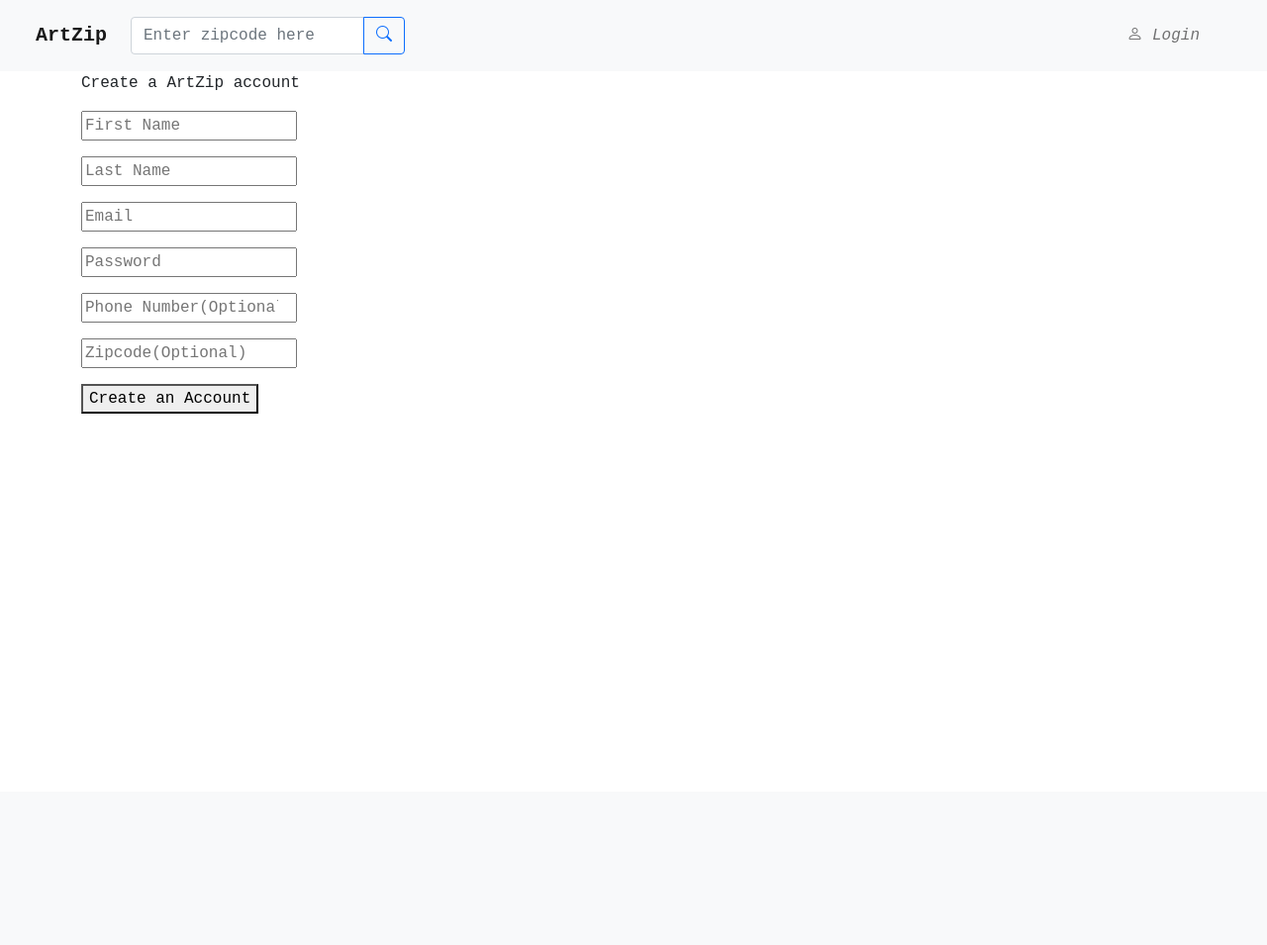
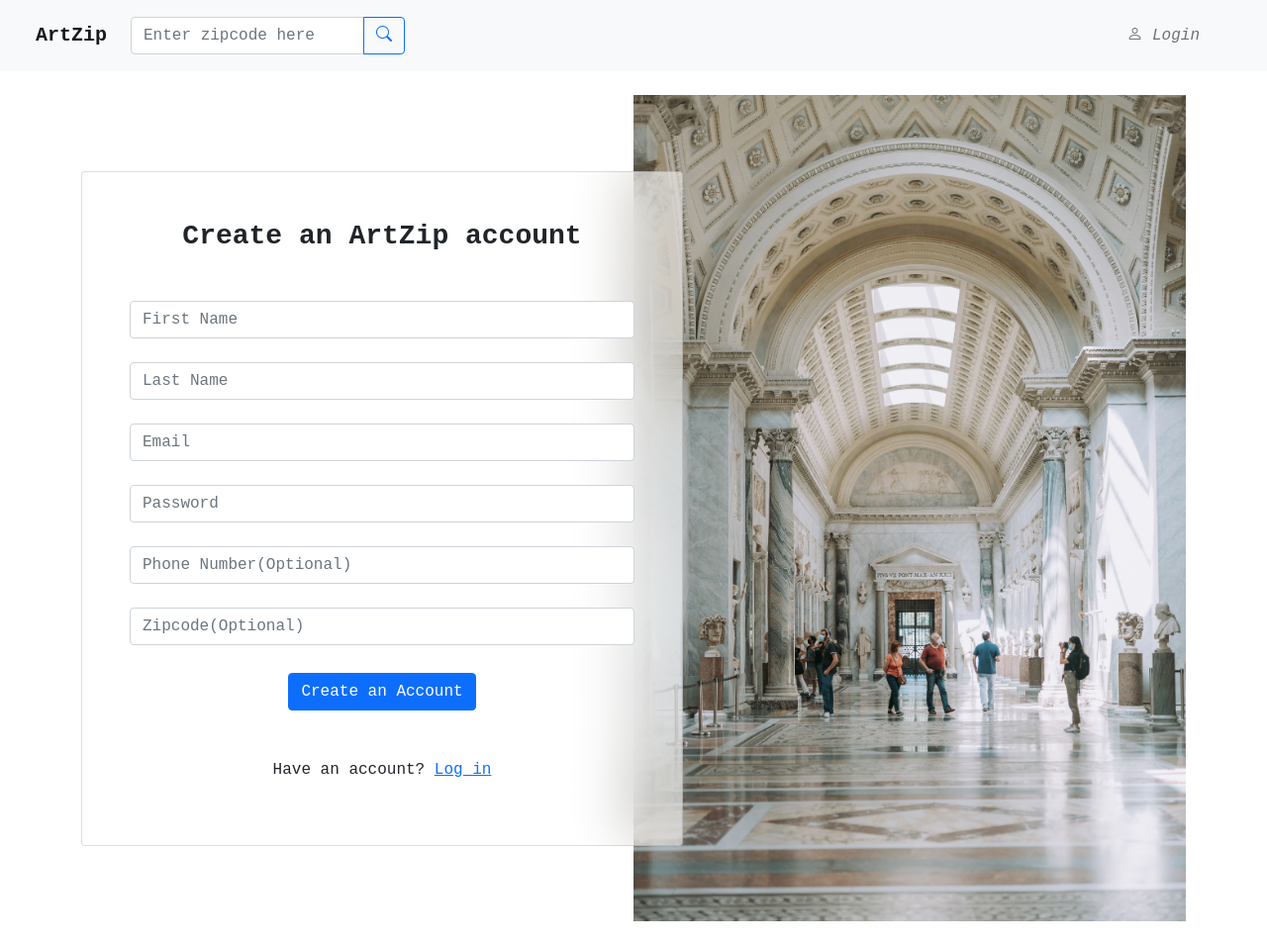
Before and after one commit to Ly-31/ArtZip, a Flask app: page /create-account in a window 1280 px wide. Shown: the whole page at 99% size. Before the commit the page ends 418 px from the top, so only its background shows below. Run offline with Flask 2, Linux system fonts and the light colour scheme.

Commit message:
finished phase 1 styling for creat account page

```diff
--- a/static/css/style.css
+++ b/static/css/style.css
@@ -73,3 +73,28 @@
 .input{
     opacity: 0.7;
 }
+
+/* .bg-image-vertical {
+    position: relative;
+    overflow: hidden;
+    background-repeat: no-repeat;
+    background-position: right center;
+    background-size: auto 100%;
+    }
+
+    @media (min-width: 1025px) {
+    .h-custom-2 {
+    height: 100%;
+    }
+    }
+     */
+
+.muse-img{
+    width: 490px;
+    height: 400px;
+}
+/*
+.col{
+    margin: 10px;
+    padding: 10px;
+} */
--- a/templates/create_account.html
+++ b/templates/create_account.html
@@ -4,25 +4,41 @@
 
 {% block body %}
 
-<div class="container">
+<section class="text-center text-lg-start" >
+    <style>
+        .cascading-right {
+            margin-right: -50px;
+        }
+
+        @media (max-width: 991.98px) {
+            .cascading-right {
+            margin-right: 0;
+            }
+        }
+    </style>
+
+    <div class="container py-4 mx-auto">
         <!-- Create Account Form -->
-    <p>Create a ArtZip account</p>
+        <div class="row g-0 align-items-center">
+            <div class="col-lg-6 mb-5 mb-lg-0">
+                <div class="card cascading-right" style="background: hsla(0, 0%, 100%, 0.55); backdrop-filter: blur(30px);">
+                    <div class="card-body p-5 shadow-5 text-center">
+                        <h3 class="fw-bold mb-5">Create an ArtZip account</h3>
                         <form id="create-account-form" action="/create-account" method="POST">
-            <p>
-                <input type="text" name="fname" id="acct-fname" placeholder="First Name">
+                            <div class="form-outline mb-4">
+                                <input class="form-control" type="text" name="fname" id="acct-fname" placeholder="First Name">
                                 <div class="alert" id="invalid-fname" style="display: none;">Please enter a valid first name.</div>
-            </p>
-            <p>
-                <input type="text" name="lname" id="acct-lname" placeholder="Last Name">
+                            </div>
+                            <div class="form-outline mb-4">
+                                <input class="form-control"  type="text" name="lname" id="acct-lname" placeholder="Last Name">
                                 <div class="alert" id="invalid-lname" style="display: none;">Please enter a valid last name.</div>
-            </p>
-            <p>
-                <input type="email" name="email" id="acct-email" placeholder="Email" required
+                            </div>
+                            <div class="form-outline mb-4">
+                                <input class="form-control"  type="email" name="email" id="acct-email" placeholder="Email" required
                                         data-missing-error="This field is required.">
-                <div></div>
-            </p>
-            <p>
-                <input type="password" name="password" id="acct-password" placeholder="Password">
+                            </div>
+                            <div class="form-outline mb-4">
+                                <input class="form-control"  type="password" name="password" id="acct-password" placeholder="Password">
                                 <div class="alert" id="invalid-password" style="display: none;">Invalid password.</div>
                                 <!-- Password requirements, with show when user clicks on the password input field -->
                                 <div id="password-requirements" style="display: none;">
@@ -33,21 +49,36 @@
                                         <li>Contains one special character: &, %, $, #, !.</li>
                                     </ul>
                                 </div>
-            </p>
+                            </div>
+
+                            <div class="form-outline mb-4">
+                                <input class="form-control"  type="number" name="phone" id="acct-phone" placeholder="Phone Number(Optional)">
+                                <div class="alert" id="invalid-phone" style="display: none;">Please enter a valid phone number.</div>
+                            </div>
+
+                            <div class="form-outline mb-4">
+                                <input class="form-control"  type="number" name="zipcode" id="acct-zipcode" placeholder="Zipcode(Optional)">
+                                <div class="alert" id="invalid-zipcode" style="display: none;">Please enter a valid zipcode.</div>
+                            </div>
+
+                            <div class="pt-1 mb-4">
+                                <button class="btn btn-primary btn-block mb-4" type="button">Create an Account</button>
+                            </div>
                             <p>
-                <input type="number" name="phone" id="acct-phone" placeholder="Phone Number(Optional)">
-                <div class="alert" id="invalid-phone" style="display: none;">Please enter a valid phone number.</div>
-            </p>
-            <p>
-                <input type="number" name="zipcode" id="acct-zipcode" placeholder="Zipcode(Optional)">
-                <div class="alert" id="invalid-zipcode" style="display: none;">Please enter a valid zipcode.</div>
-            </p>
-            <p>
-                <button>Create an Account</button>
+                                Have an account?
+                                <a data-toggle="tab" href="/login">Log in</a>
                             </p>
                         </form>
                     </div>
                 </div>
+            </div>
+
+            <div class="col-lg-6 mb-5 mb-lg-0">
+                <img src="/static/img/signup.jpg" alt="Login image" class="w-100 rounded-4 shadow-4">
+            </div>
+        </div>
+    </div>
+</section>
 
 <!-- Load JS what checks if input password has meet the requirements-->
 <script src="/static/js/validate_create_account_info.js"></script>
```
Also changed, not shown: templates/search_result.html (+4 -5 lines). Lines whose indentation alone changed are shown as unchanged.
